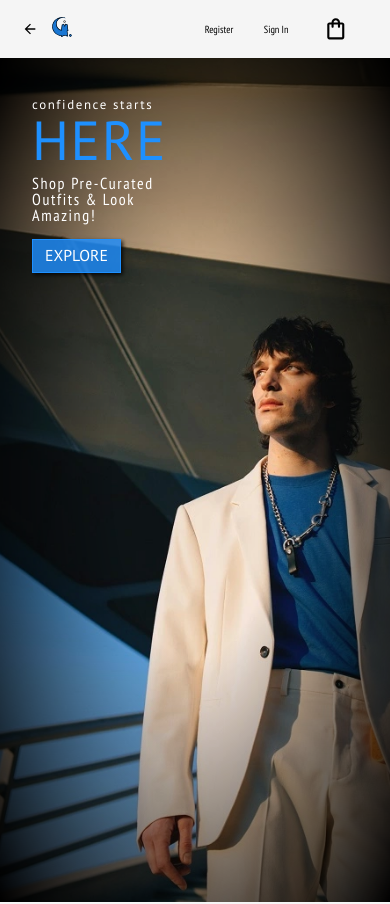
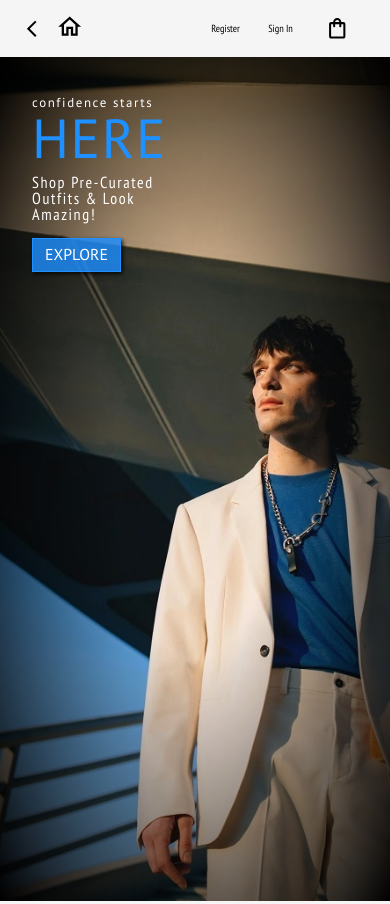
Before and after one commit to iefniar/iefniar.github.io, a React (Create React App) app: page /project-1 in a window 390 px wide. Shown: the top 904 px of the page. Built offline with nearby package versions, Linux system fonts and the light colour scheme.

Commit message:
ecommerce project refactoring started

```diff
--- a/src/pages/ecommercePage/pageSections/NavBar.js
+++ b/src/pages/ecommercePage/pageSections/NavBar.js
@@ -1,5 +1,5 @@
 import classes from './NavBar.module.css';
-import { ArrowBackOutlined, ShoppingBagOutlined, SearchOutlined } from '@mui/icons-material';
+import { ShoppingBagOutlined, SearchOutlined, HomeOutlined, ArrowBackIosNewOutlined } from '@mui/icons-material';
 import { Badge } from '@mui/material';
 import { useNavigate } from 'react-router-dom';
 import { Link } from 'react-router-dom';
@@ -39,12 +39,12 @@ const NavBar = ({showNavBarSearchContainer = false, searchCallbackFn = (returned
             <div className={classes['navBar-left']}>
                 <div>
                     <button className={classes['go-back-btn']} onClick={goBackHandler}>
-                        <ArrowBackOutlined />
+                        <ArrowBackIosNewOutlined />
                     </button>
                 </div>
-                <Link to='/project-1'>
+                <Link to='/'>
                     <div>
-                        <img src='/optimized-images/ecommerce/ecommerce-logo.svg' alt='logo' />
+                        <HomeOutlined />
                     </div>
                 </Link>
             </div>
--- a/src/pages/ecommercePage/pageSections/NavBar.module.css
+++ b/src/pages/ecommercePage/pageSections/NavBar.module.css
@@ -39,12 +39,6 @@
 .navBar-left>a>div{
     width: 100%;
     height: 100%;
-}
-
-.navBar-left>a>div>img{
-    width: 100%;
-    height: 100%;
-    object-fit: contain;
 }
 
 .navBar-left>div>button{
@@ -137,8 +131,13 @@
     }
 
     .navBar-left>div>button>*{
-        width: 16px;
-        height: 16px;
+        width: clamp(16px, 4vw + 4px, 20px);
+        height: clamp(16px, 4vw + 4px, 20px);
+    }
+
+    .navBar-left>a>div>*{
+        width: clamp(16px, 6vw + 4px, 35px);
+        height: clamp(16px, 6vw + 4px, 35px);
     }
 
     .navBar-right{
```
